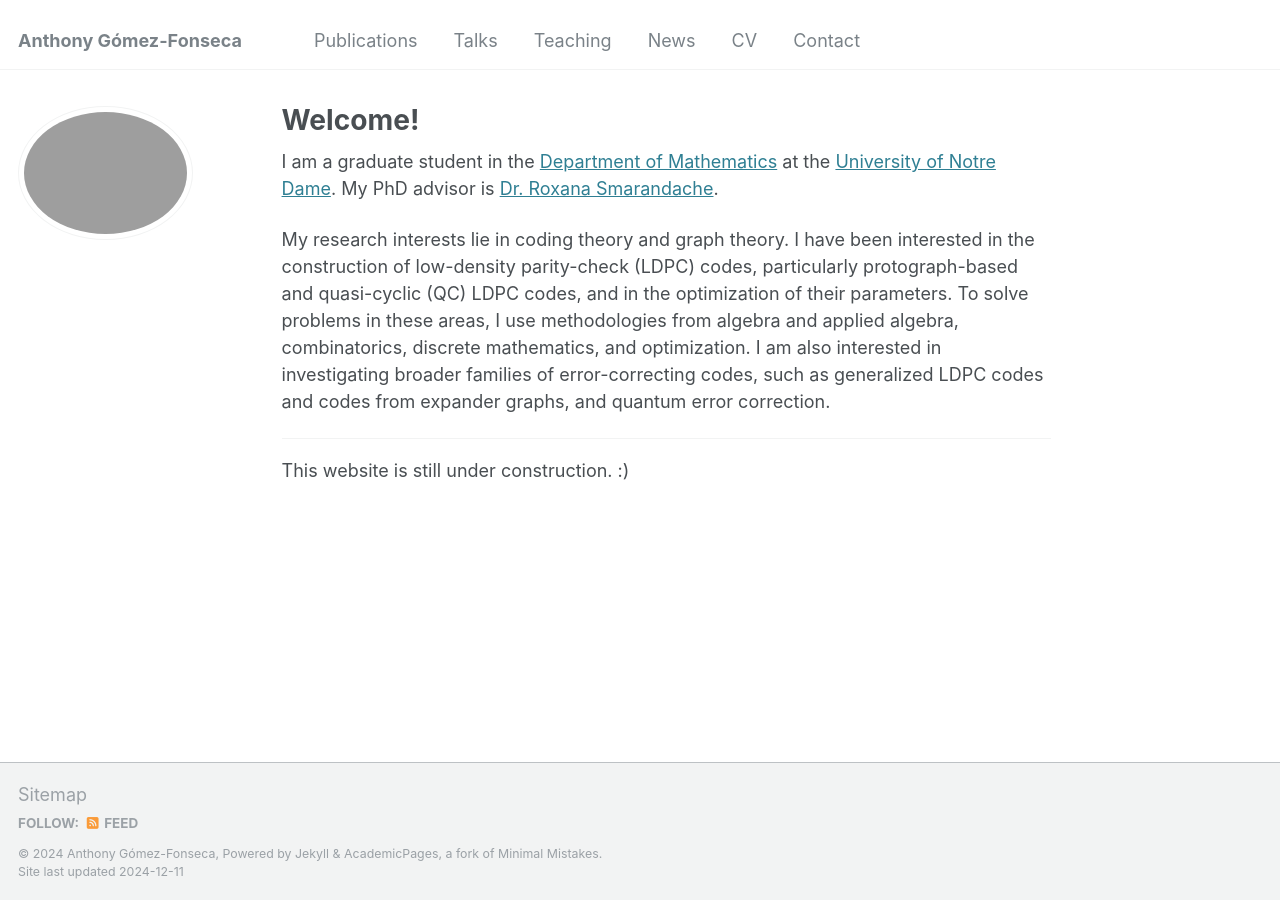
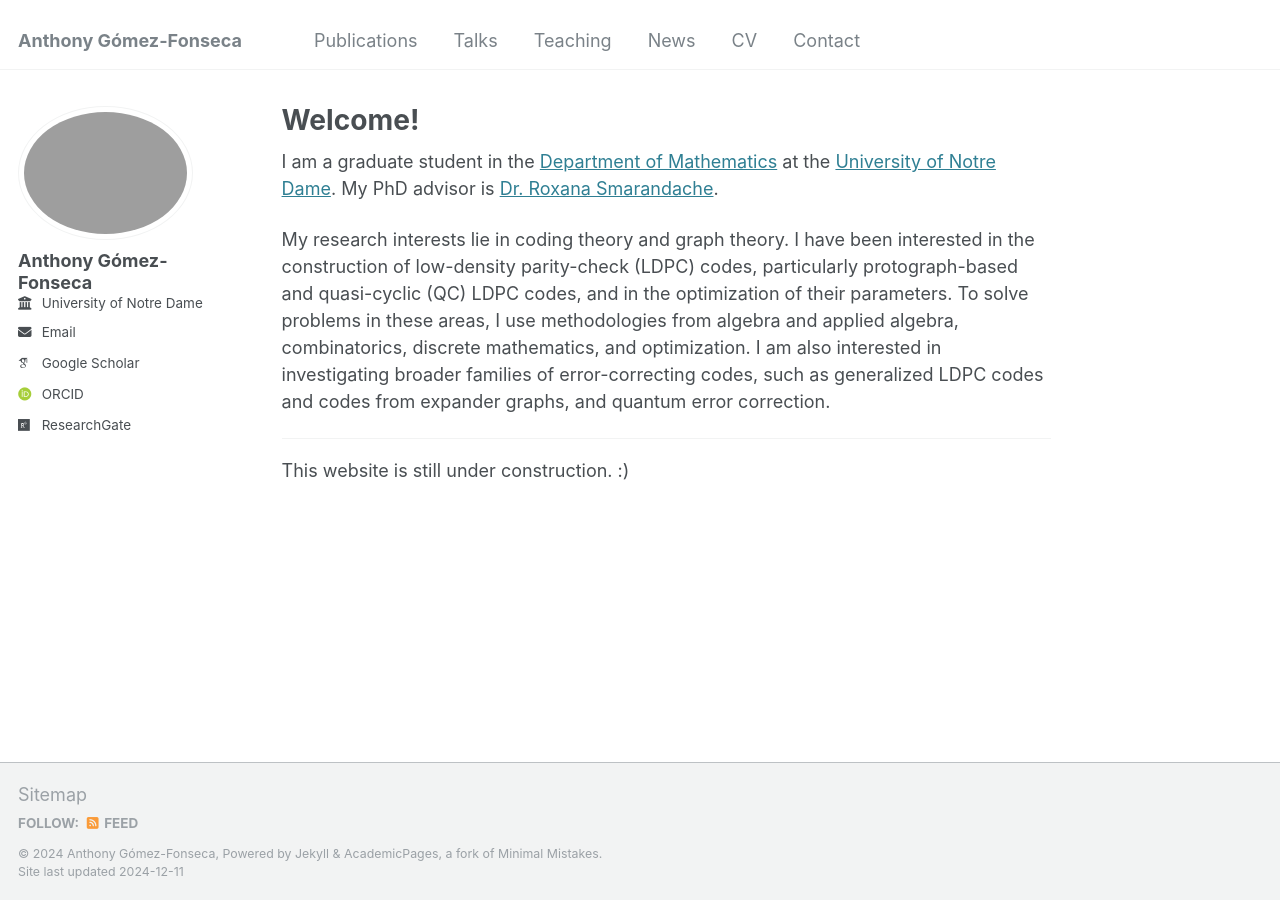
Before and after one commit to gomezfonsecaa/Anthony, a Jekyll site: the page built from _pages/about.md, in a window 1280 px wide. Built offline with Jekyll 4.4.1, drawn with Linux system fonts in a browser that asks for light colours; some web fonts are replaced; part of the change alters nothing that is shown.

Commit message:
Update _config.yml

```diff
--- a/_config.yml
+++ b/_config.yml
@@ -16,7 +16,63 @@ url                      : https://gomezfonsecaa.github.io # the base hostname &
 baseurl                  : "" # the subpath of your site, e.g. "/blog"
 repository               : "academicpages/academicpages.github.io"
 
+# Site Author - The following control what appear as part of the author content on the side bar.
+#               If a field is blank the icon and link will not appear, otherwise it will be shown.
+#               Additional customization can be done by editing /_includes/author-profile.html
+author:
+  # Biographic information
+  avatar           : "gomez_fonseca.PNG"
+  name             : "Anthony Gómez-Fonseca"
+  pronouns         : # example: "she/her"
+  bio              : #"Short biography for the left-hand sidebar"
+  location         : #"Earth"
+  employer         : "University of Notre Dame"
+  uri              : # URL
+  email            : "agomezfo@nd.edu"
 
+  # Academic websites
+  arxiv            : # URL - Update with the correct link to your profile
+  googlescholar    : "https://scholar.google.com/citations?user=x1b8qjgAAAAJ&hl=en"
+  impactstory      : # URL
+  orcid            : "https://orcid.org/0000-0002-3569-9304"
+  semantic         : # URL
+  pubmed           : #"https://www.ncbi.nlm.nih.gov/pubmed/?term=john+snow"
+  researchgate     : "https://www.researchgate.net/profile/Anthony-Gomez-Fonseca"
+  scopus           : # URL
+
+  # Repositories and software development
+  bitbucket        : # Username - Update with your username on the site
+  codepen          : # Username
+  dribbble         : # Username
+  github           : #"academicpages"
+  kaggle           : # Username
+  stackoverflow    : # User number or user number and name (i.e., use "1" or "1/jeff-atwood")
+
+  # Social media
+  bluesky          : #"bsky.app" # Replace this with you Bluesky username
+  facebook         : # Username
+  flickr           : # Username
+  foursquare       : # Username
+  goodreads        : # Username
+  google_plus      : # Username
+  keybase          : # Username
+  instagram        : # Username
+  lastfm           : # Username
+  linkedin         : # Username
+  mastodon         : # URL
+  medium           : # URL
+  pinterest        : # Username
+  soundcloud       : # Username
+  steam            : # Username
+  telegram         : # URL
+  tumblr           : # Username
+  twitter          : # Username for X / Twitter
+  vine             : # Username
+  weibo            : # Username
+  wikipedia        : # Username
+  xing             : # Username
+  youtube          : # Username
+  zhihu            : # Username
 
 # Publication Category - The following the list of publication categories and their headings
 publication_category:
```
